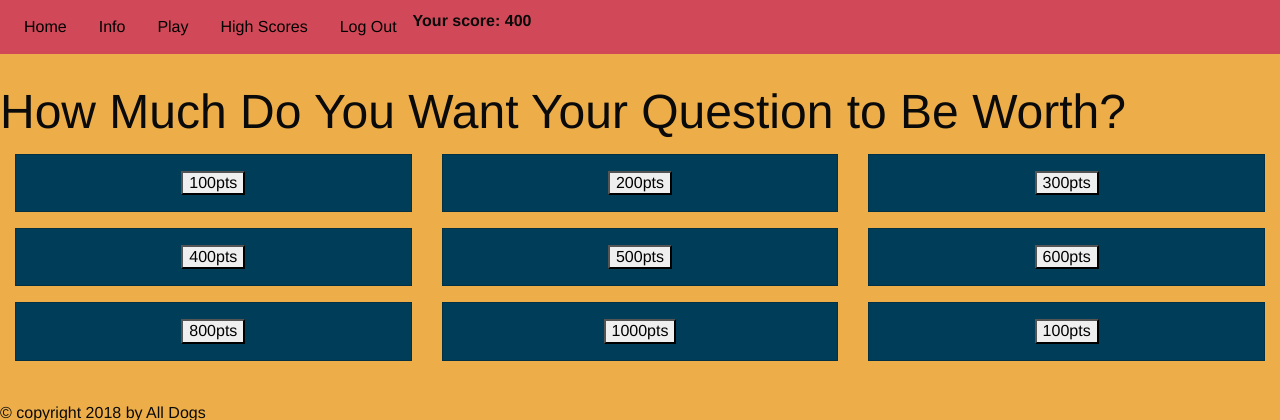
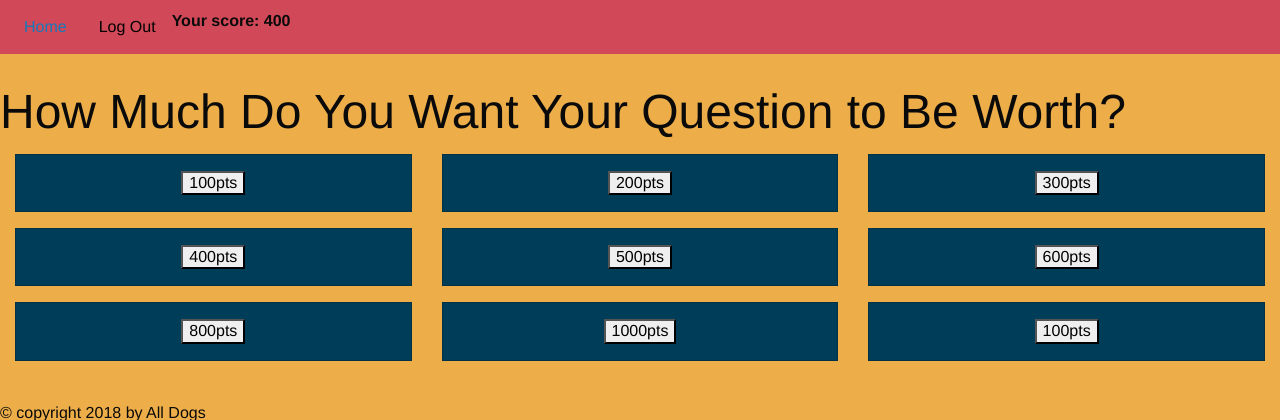
Before and after one commit to Addison-Huang/AllDogsGoToHeaven, a Flask app: page /points in a window 1280 px wide. Shown: the top 420 px of the page. Run offline with Flask 2, Linux system fonts and the light colour scheme; a user stored in the database is signed in; data comes from the database, SQL or seed files in the repository; both versions use the stored data as it was after the commit; some libraries are stand-ins or nearby versions.

Commit message:
aesthetics

```diff
--- a/devlog.txt
+++ b/devlog.txt
@@ -262,5 +262,8 @@ Added redirects
 ==============================================================
 damianW -- 2018-12-04 23:46
 --------------------------------------------------------------
-Added try and except blocks for google search API
+Added try and except blocks for google search API;
+catches cases where search engine doesn't return results
+Worked on appearance of other templates
+BUG: sometimes question gets cut off after you get wrong answer
 ==============================================================
--- a/templates/correct.html
+++ b/templates/correct.html
@@ -13,6 +13,7 @@
   <h1>Correct</h1>
 {% endblock %}
 {% block content %}
+  <body style="background-color:#EDAE49;">
 Question Summary: Points
 <br>
 Want to know more?
@@ -20,4 +21,5 @@ Want to know more?
 <form action = '/points' method = "POST">
   <input type = 'submit' name = "Go back to menu" value = "Play Again?">
 </form>
+</body>
 {% endblock %}
--- a/templates/points.html
+++ b/templates/points.html
@@ -16,22 +16,11 @@
  <div  style="background-color:#D14958;" class="top-bar">
     <div  style="background-color:#D14958;" class="top-bar-left">
       <ul style="background-color:#D14958;" class="dropdown menu">
-	<li style="color:black;">
-	  <a style="color:black;"  href="#"> Home </a>
-	</li>
-	<li>
-	  <a style="color:black;" href="#info"> Info </a>
-	</li>
-		<li>
-	  <a style="color:black;" href="points"> Play </a>
-	</li>
-		<li>
-	  <a style="color:black;" href="#high"> High Scores </a>
-		</li>
-		   <li><a href = "/logout" style="color:black;"> Log Out</a>
-		   </li>
-		   <li> <b>Your score: {{Points}}</b> </li>
-      </ul>
+          <li><a href = "/auth" >Home</a></li>
+          <li><a href = "/logout" style="color:black;"> Log Out</a>
+   		   </li>
+   		   <li> <b>Your score: {{Points}}</b> </li>
+        </ul>
     </div>
   </div>
   <br>
--- a/templates/question.html
+++ b/templates/question.html
@@ -12,6 +12,7 @@
   <title>Question</title>
 {% endblock %}
 {% block content %}
+  <body style="background-color:#EDAE49;">
   <h3>Question: {{question}}<br>Category: {{category}}</h3>
   <h4>{{wrong}}</h4>
   <form action = {{link}} method = "POST">
@@ -20,4 +21,5 @@
     <input type = 'hidden' name = 'uCategory' value = {{uCategory}}>
     <input type = 'hidden' name = 'points' value = {{points}}>
   </form>
+  </body>
 {% endblock %}
--- a/templates/results.html
+++ b/templates/results.html
@@ -2,6 +2,7 @@
 
 
 {% block head %}
+<body style="background-color:#EDAE49;">
 <ul class="breadcrumbs">
 <li><a href = "/" >Home</a></li>
   <li class = "disabled">Play Game!</li>
@@ -24,4 +25,5 @@ Read some more about the content:
 <form action = '/points' method = "POST">
   <input type = 'submit' name = "Go back to menu" value = "Play Again?">
 </form>
+</body>
 {% endblock %}
```
Also changed, not shown: templates/home.html (+7 -6 lines), data/AllDogsGoToHeaven.db.
